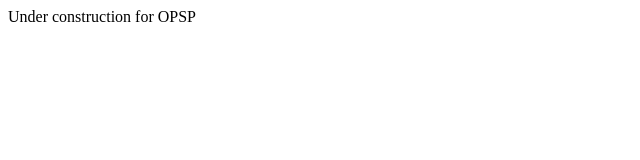
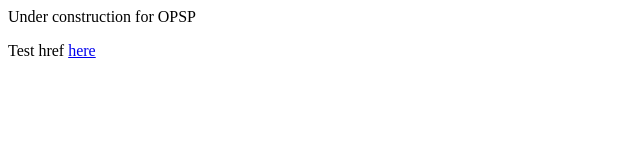
Before and after one commit to okayamapsp/okayamapsp.github.io, a plain HTML site: page index.html in a window 1280 px wide. Shown: the full height of the page, 0-640 px from the left. Drawn offline with Linux system fonts and the light colour scheme.

Commit message:
test href

```diff
--- a/index.html
+++ b/index.html
@@ -1 +1,3 @@
 <p>Under construction for OPSP</p>
+
+<p>Test href <a href="data/readne.txt">here</a> </p>
```
